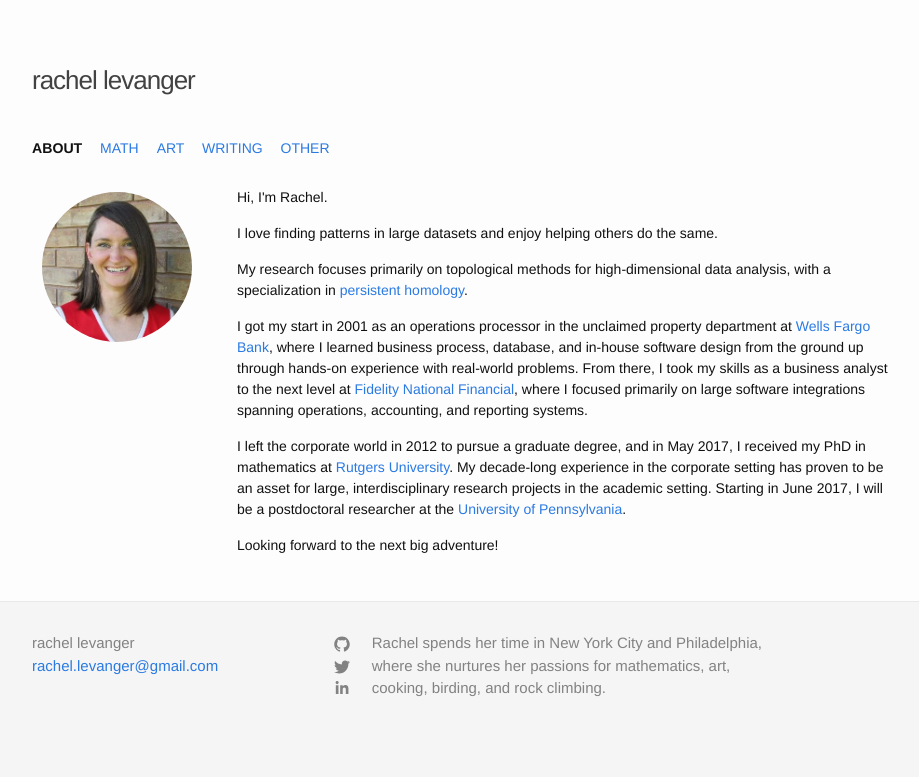
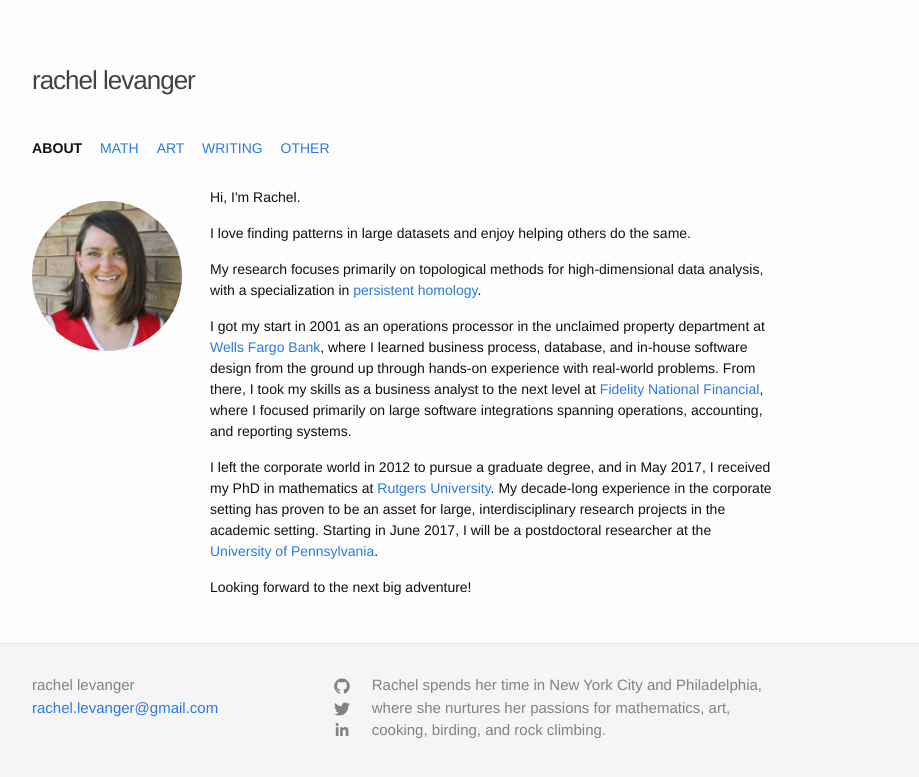
Before and after one commit to rachellevanger/rachellevanger.com, a Jekyll site: the page built from index.html, in a window 1280 px wide. Shown: the top 777 px of the page, without its empty margins (238-1157 px from the left). Built offline with Jekyll 4.4.1, drawn with Linux system fonts in a browser that asks for light colours; some web fonts are replaced.

Commit message:
Updating for mobile.

```diff
--- a/_sass/_layout.scss
+++ b/_sass/_layout.scss
@@ -246,8 +246,18 @@
  * About page
  */
 
-.col-wrapper{width:900px; margin:0 auto;} // display:flex; flex-direction: row;}
-.col{margin:0 10px; float:left; display:inline-block;}
-.col-body{width:660px;}
-.col-image{width:175px; margin-top:5px;}
-.mypic{border-radius:1000px;}
+.col-wrapper{
+    margin:0 auto;
+    display:flex;
+    flex-direction: row;
+
+    @include media-query($on-palm) {
+        flex-wrap: wrap;
+    }
+
+}
+
+//.col{margin:0 10px; display:inline-block;}
+.col-image{margin-top:1em;margin-right:2em;margin-bottom:2em;}
+.col-body{}
+.mypic{border-radius:1000px; max-width:none;}
--- a/index.html
+++ b/index.html
@@ -5,8 +5,8 @@ layout: default
 <div class="home">
 
   <div class="col-wrapper">
-    <div class="col col-image"> <img class="mypic" src="images/me.jpg" height="150" width="150" /> </div>
-    <div class="col col-body">
+    <div class="col-image"> <img class="mypic" src="images/me.jpg" height="150" width="150" /> </div>
+    <div class="col-body">
 
        <p>Hi, I'm Rachel.</p>
 
```
